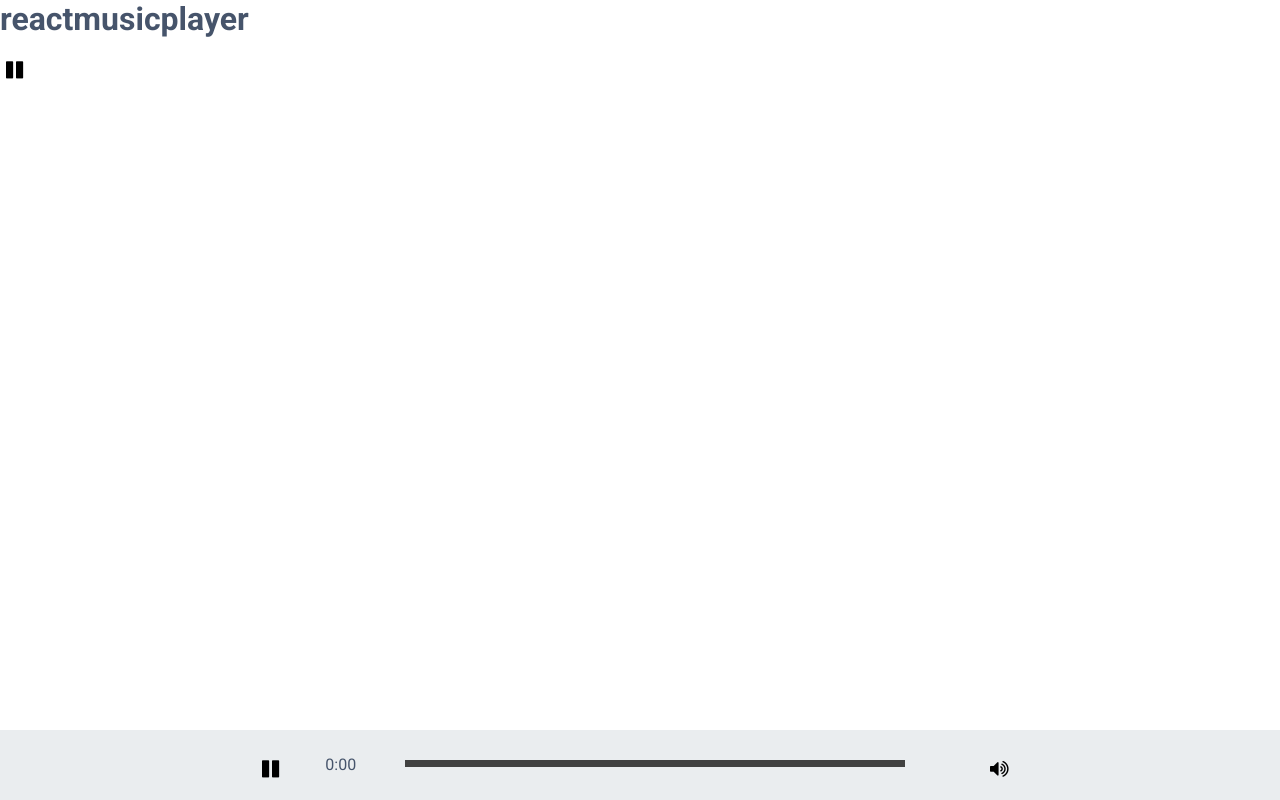
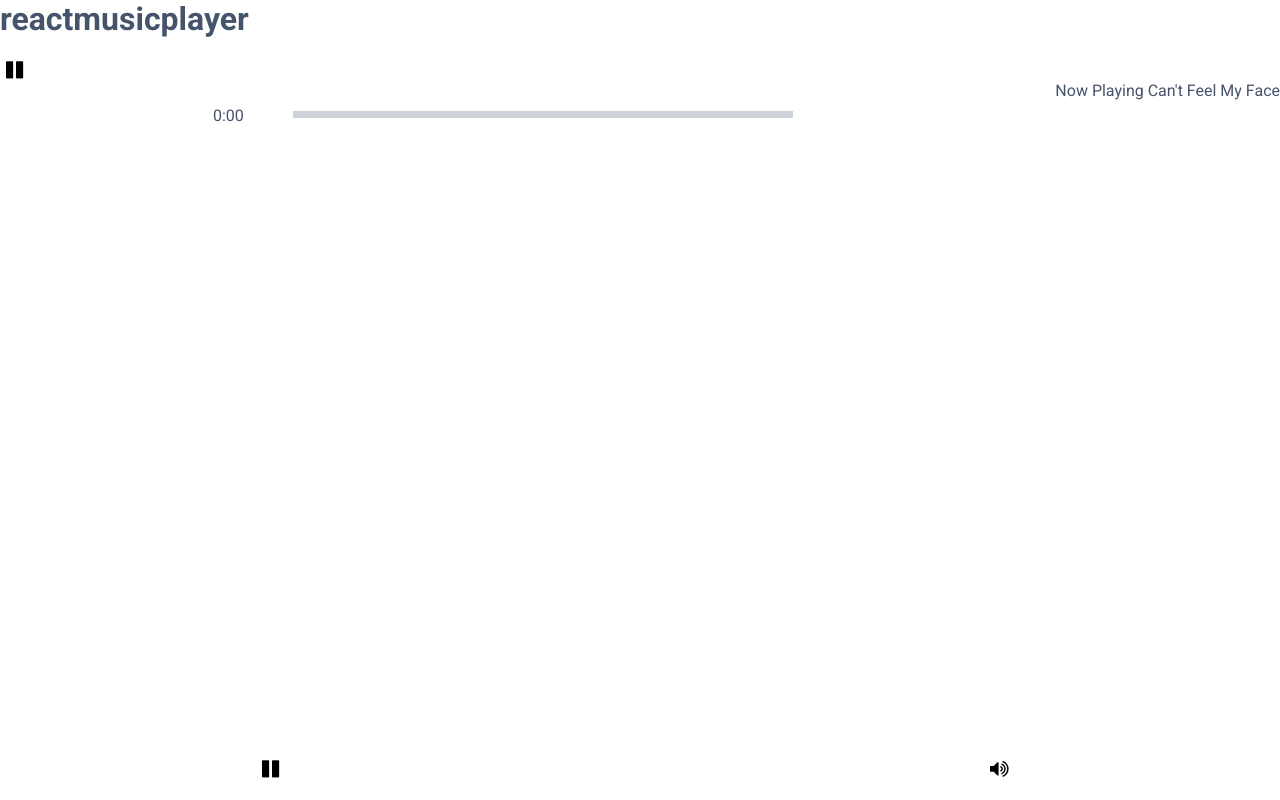
Before and after one commit to vincentchin/reactmusicplayer, a React app: page / in a window 1280 px wide. Both pictures are taken after a click on the button 13 px from the left and 70 px from the top of the page. Built offline with nearby package versions, Linux system fonts and the light colour scheme.

Commit message:
Separated code into more components

```diff
--- a/components/App.js
+++ b/components/App.js
@@ -6,7 +6,8 @@ export default class App extends Component {
   render() {
     var songs = [
       {
-        url: 'http://dl.tak3da.com/download/1394/03/The Weeknd - Can t Feel My Face [320].mp3'
+        url: 'http://dl.tak3da.com/download/1394/03/The Weeknd - Can t Feel My Face [320].mp3',
+        name: "Can't Feel My Face"
       }
     ]
     return (
--- a/components/AudioPlayer.js
+++ b/components/AudioPlayer.js
@@ -1,9 +1,9 @@
 import React, {Component} from 'react';
 
 import PlayButton from './PlayButton';
-import MuteButton from './MuteButton';
-import ProgressBar from './ProgressBar';
-import VolumeBar from './VolumeBar';
+import Timeline from './Timeline';
+import VolumeContainer from './VolumeContainer';
+import Player from './Player';
 
 export default class AudioPlayer extends Component {
 
@@ -32,6 +32,7 @@ export default class AudioPlayer extends Component {
     this.state = {
       active: this.props.songs[0],
       songs: this.props.songs,
+      name: this.props.songs[0].name,
       progress: 0,
       playing: false,
       totalTimeDisplay: "",
@@ -119,14 +120,14 @@ export default class AudioPlayer extends Component {
     let target = e.target.nodeName === 'SPAN' ? e.target.parentNode : e.target;
     let height = target.clientHeight;
     let rect = target.getBoundingClientRect();
-    let offsetY = e.clientY - rect.top;
-    let newVolume = (1 - (offsetY / height) );
+    let offsetY = rect.top - e.clientY;
+    let newVolume = ((offsetY / height) + 1);
+
+    this.audio.volume = newVolume;
 
     this.setState({
       volume: this.audio.volume
     })
-
-    this.audio.volume = newVolume;
   }
 
   toggleMute() {
@@ -192,38 +193,26 @@ export default class AudioPlayer extends Component {
     return (
 
       <div>
-        <button onClick={this.togglePlay} className="player-btn-play">
-          <PlayButton playing={this.state.playing} />
-        </button>
-
-        <div className={showPlayer}>
-          <div className="player">
-
-            <div className="player-buttons">
-              <button onClick={this.togglePlay} className="player-btn-play">
-                <PlayButton playing={this.state.playing} />
-              </button>
-            </div>
-
-            <div className="timeline">
-              <div className="current-time">{this.state.currentTimeDisplay}</div>
-              <div className="player-progress-container" onClick={this.setProgress}>
-                <ProgressBar progress={this.state.progress} currentTime={this.audio.currentTime} duration={this.audio.duration} />
-              </div>
-              <div className="total-time">{this.state.totalTimeDisplay}</div>
-            </div>
-
-            <div className="volume-container" onMouseLeave={this.noShow}>
-              <div className={showVolumeBar} onClick={this.setVolume}>
-                <VolumeBar volume={this.audio.volume} />
-              </div>
-              <button onClick={this.toggleMute} onMouseEnter={this.hoverVolume} className="player-btn-volume">
-                <MuteButton volume={this.audio.volume}/>
-              </button>
-            </div>
-
-          </div>
-        </div>
+        <PlayButton onClick={this.togglePlay} playing={this.state.playing} />
+        {!this.state.hidePlayer ?
+           (<Player
+            playerState={this.state}
+            togglePlay={this.togglePlay}
+            currentTimeDisplay={this.state.currentTimeDisplay}
+            setProgress={this.setProgress}
+            progress={this.state.progress}
+            duration={this.audio.duration}
+            currentTime={this.audio.currentTime}
+            totalTimeDisplay={this.state.totalTimeDisplay}
+            hoverState={this.state.hoverState}
+            onMouseLeave={this.noShow}
+            onMouseEnter={this.hoverVolume}
+            setVolume={this.setVolume}
+            volume={this.audio.volume}
+            toggleMute={this.toggleMute}
+            songName={this.state.name}
+          />
+        ) : null}
       </div>
     )
   }
--- a/components/MuteButton.js
+++ b/components/MuteButton.js
@@ -12,7 +12,13 @@ export default class MuteButton extends Component {
     })
 
     return (
-      <i className={volumeToggleClass}></i>
+      <button
+        onMouseEnter={this.props.onMouseEnter}
+        onClick={this.props.onClick}
+        className="player-btn-volume"
+      >
+        <i className={volumeToggleClass}></i>
+      </button>
     );
   }
 }
--- a/components/PlayButton.js
+++ b/components/PlayButton.js
@@ -11,7 +11,9 @@ export default class PlayButton extends Component {
   })
 
     return (
-      <i className={playPauseClass}></i>
+      <button onClick={this.props.onClick} className="player-btn-play">
+        <i className={playPauseClass}></i>
+      </button>
     );
   }
 }
--- /dev/null
+++ b/components/Player.js
@@ -0,0 +1,35 @@
+import React, {Component} from 'react';
+import PlayButton from './PlayButton';
+import Timeline from './Timeline';
+import VolumeContainer from './VolumeContainer';
+import SongName from './SongName'
+
+export default class Player extends Component {
+  render() {
+    var pState = this.props.playerState;
+    return(
+        <div className="player">
+          <div className="player-buttons">
+            <PlayButton onClick={this.props.togglePlay} playing={pState.playing} />
+          </div>
+          <Timeline
+            currentTimeDisplay={pState.currentTimeDisplay}
+            setProgress={this.props.setProgress}
+            progress={pState.progress}
+            duration={this.props.duration}
+            currentTime={this.props.currentTime}
+            totalTimeDisplay={pState.totalTimeDisplay}
+          />
+          <VolumeContainer
+            hoverState={pState.hoverState}
+            onMouseLeave={this.props.onMouseLeave}
+            onMouseEnter={this.props.onMouseEnter}
+            setVolume={this.props.setVolume}
+            volume={this.props.volume}
+            toggleMute={this.props.toggleMute}
+          />
+          <SongName songName={this.props.songName}/>
+        </div>
+    );
+  }
+}
--- /dev/null
+++ b/components/SongName.js
@@ -0,0 +1,11 @@
+import React, {Component} from 'react';
+
+export default class SongName extends Component {
+  render() {
+    return(
+      <div>
+        Now Playing {this.props.songName}
+      </div>
+    );
+  }
+}
--- /dev/null
+++ b/components/Timeline.js
@@ -0,0 +1,17 @@
+import React, {Component} from 'react';
+import classnames from 'classnames';
+import ProgressBar from './ProgressBar';
+
+export default class Timeline extends Component {
+  render() {
+    return(
+      <div className="timeline">
+        <div className="current-time">{this.props.currentTimeDisplay}</div>
+        <div className="player-progress-container" onClick={this.props.setProgress}>
+          <ProgressBar progress={this.props.progress} currentTime={this.props.currentTime} duration={this.props.duration} />
+        </div>
+        <div className="total-time">{this.props.totalTimeDisplay}</div>
+      </div>
+    );
+  }
+}
--- /dev/null
+++ b/components/VolumeContainer.js
@@ -0,0 +1,26 @@
+import React, {Component} from 'react';
+import classnames from 'classnames';
+import VolumeBar from './VolumeBar';
+import MuteButton from './MuteButton';
+
+export default class VolumeContainer extends Component {
+  render() {
+// var showVolumeBar = this.props.hoverState ? 'volume-bar' : 'hidden' ;
+    return(
+      <div className="volume-container" onMouseLeave={this.props.onMouseLeave}>
+        {this.props.hoverState ?
+          (<div
+            className="volume-bar"
+            onClick={this.props.setVolume}
+          >
+            <VolumeBar volume={this.props.volume} />
+          </div>) : null }
+
+        <MuteButton
+          onMouseEnter={this.props.onMouseEnter}
+          onClick={this.props.toggleMute}
+          volume={this.props.volume}/>
+      </div>
+    );
+  }
+}
--- a/css/style.css
+++ b/css/style.css
@@ -66,7 +66,7 @@ body {
   width: 500px;
   height: 7px;
   margin: 5px;
-  background-color: #414141;
+  background-color: #CDD2D8;
 }
 
 .player-progress-value {
@@ -74,7 +74,7 @@ body {
   top: 0;
   left: 0;
   bottom: 0;
-  background-color: #CDD2D8;
+  background-color: #414141;
 }
 
 .total-time {
@@ -91,7 +91,6 @@ body {
   height: 100px;
 }
 
-
 .volume-bar {
   position: absolute;
   bottom:30px;
@@ -100,8 +99,7 @@ body {
   width: 7px;
   height: 80px;
   margin: 0 auto;
-
-  background-color: #414141;
+  background-color: #CDD2D8;
   border-radius: 0;
 }
 
@@ -111,8 +109,7 @@ body {
   right:0;
   left: 0;
   bottom: 0;
-
-  background-color: #CDD2D8;
+  background-color: #414141;
   border-radius: 0px;
 }
 
```
Also changed, not shown: 1 other file (tests, documents, lock files or other folders).
